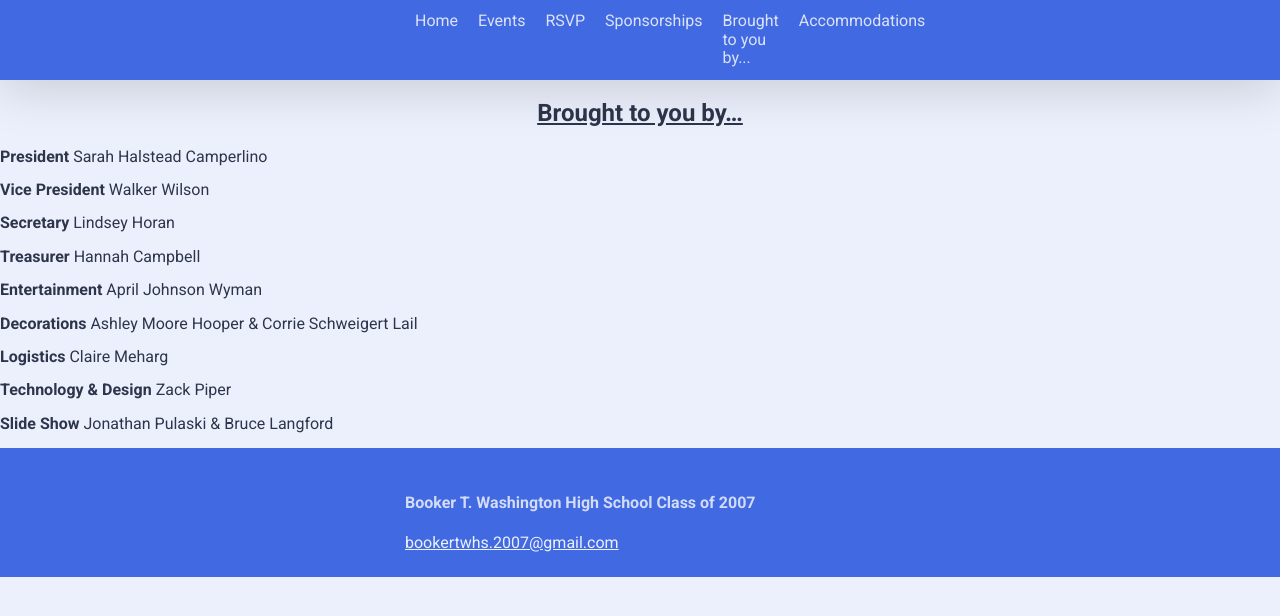
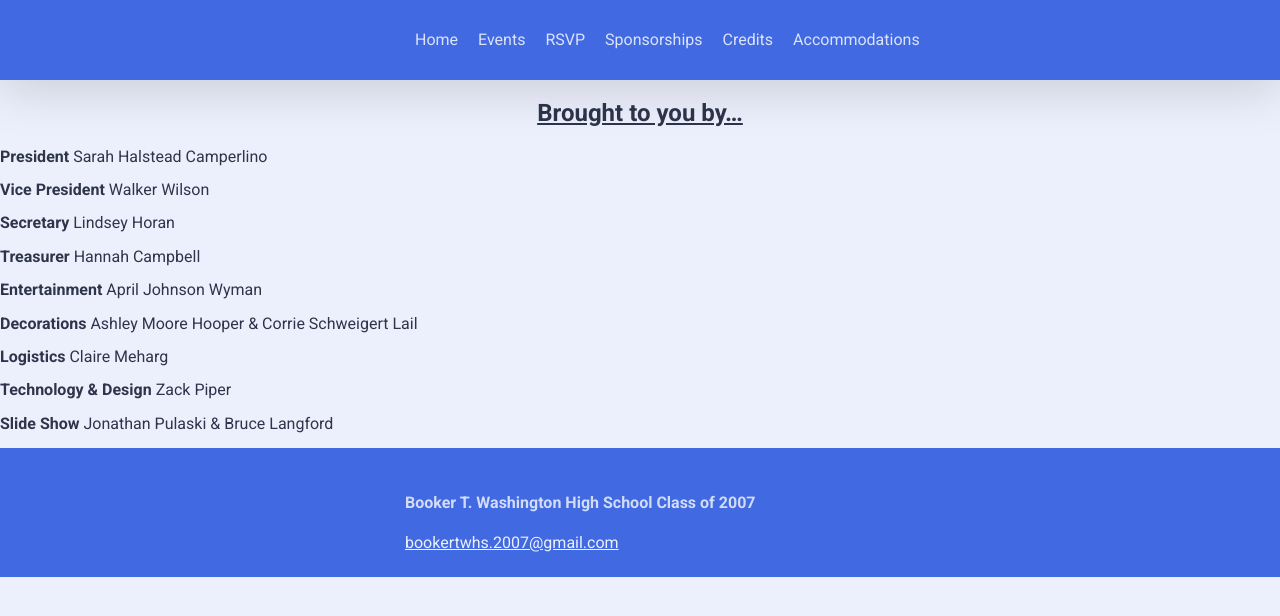
Before and after one commit to bookertwhs2007/bookertwhs, a Jekyll site: the page built from _sections/brought-to-you-by-dot-dot-dot.markdown, in a window 1280 px wide. Shown: the top 616 px of the page. Built offline with Jekyll 4.4.1, drawn with Linux system fonts in a browser that asks for light colours; nearby versions of some CDN libraries; comment, search, counter and statistics services are not loaded.

Commit message:
Updated Brought To You By Dot Dot Dot

```diff
--- a/_sections/brought-to-you-by-dot-dot-dot.markdown
+++ b/_sections/brought-to-you-by-dot-dot-dot.markdown
@@ -1,5 +1,5 @@
 ---
-title: Brought to you by...
+title: Credits
 date: 2016-12-25 21:03:00 -06:00
 position: 5
 layout: default
```
